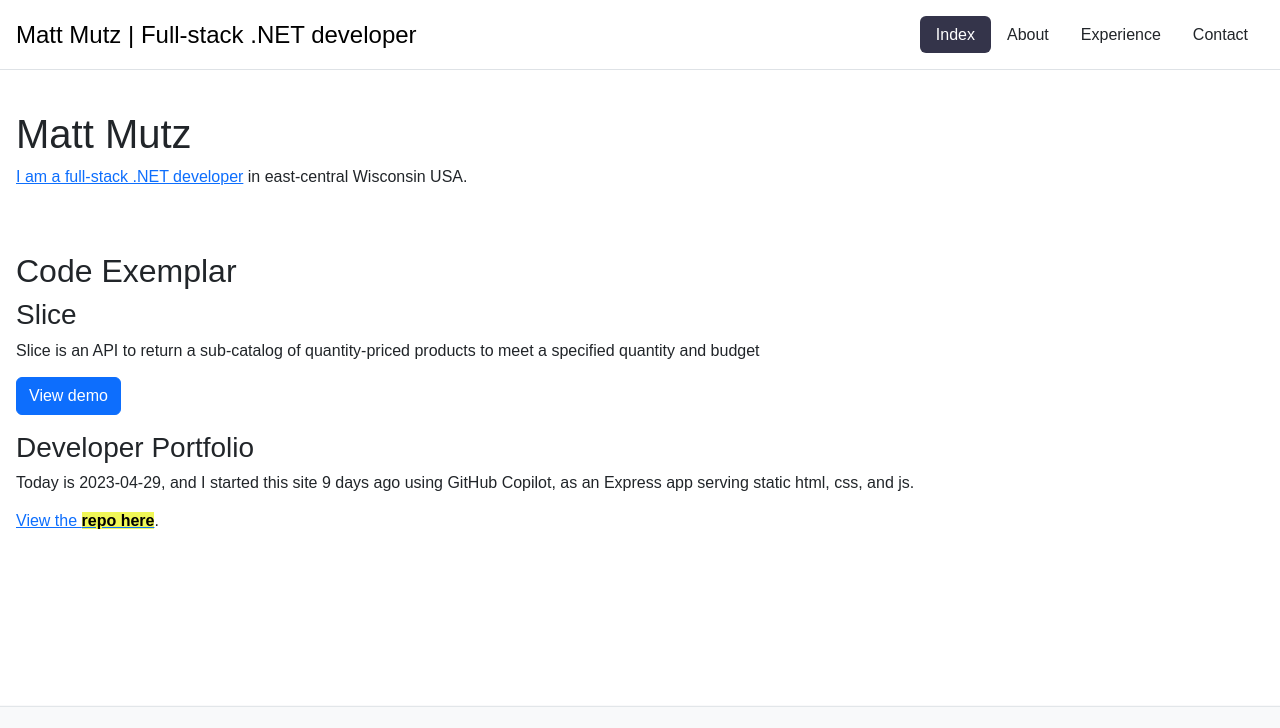
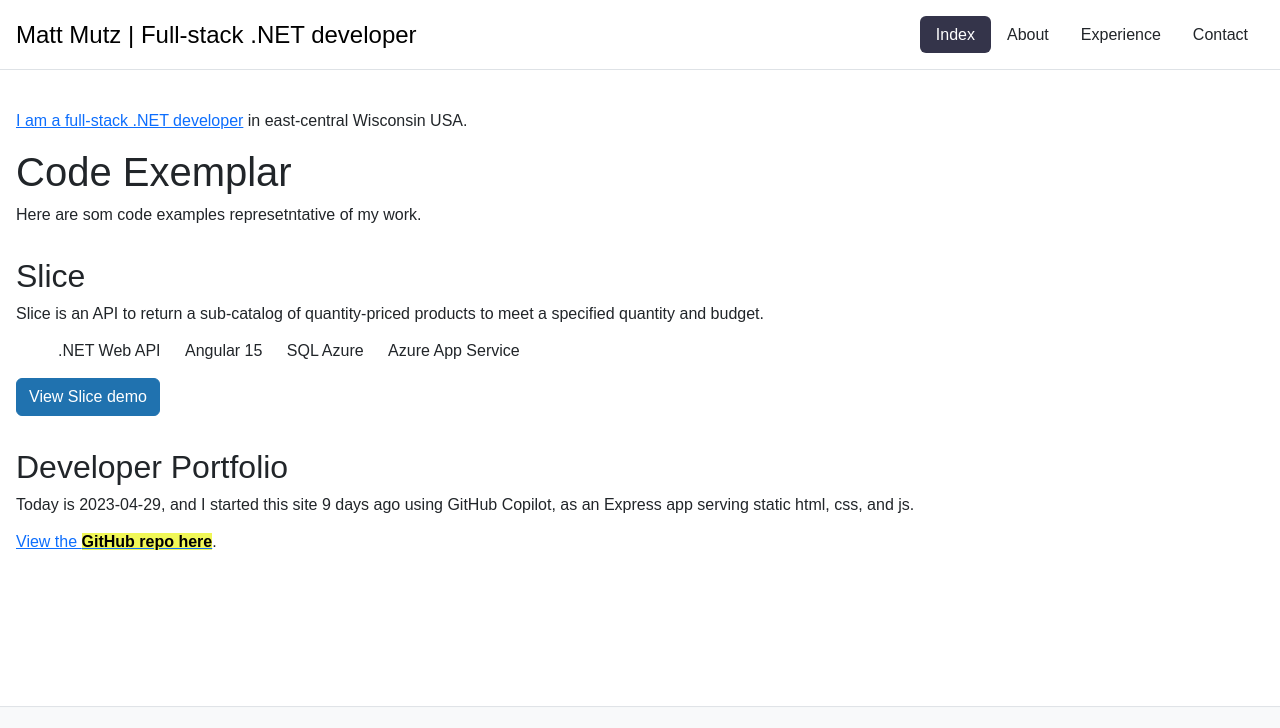
Before and after one commit to mattmutz/code-examples, a website: page public/index.html in a window 1280 px wide. Shown: the top 728 px of the page. Drawn offline with nearby package versions, Linux system fonts and the light colour scheme.

Commit message:
content update: update Slice

```diff
--- a/public/index.html
+++ b/public/index.html
@@ -46,15 +46,23 @@
     </header>
         <div id="main" class="p-3">
             <div id="portfolio">
-                <h1>Matt Mutz</h1>
+
                 <p><a href="https://github.com/mattmutz">I am a full-stack .NET developer</a> in east-central Wisconsin USA.</p>
-                <h2>Code Exemplar</h2>
-                <h3>Slice</h3>
-                <p>Slice is an API to return a sub-catalog of quantity-priced products to meet a specified quantity and budget</p>
-                <p><a class="btn btn-primary" target="_blank" href="https://slice-demo.azurewebsites.net/">View demo</a></p>
-                <h3>Developer Portfolio</h3>
+                <h1>Code Exemplar</h1>
+                <p>Here are som  code examples represetntative of my work.</p>
+                <h2 class="project">Slice</h2>
+                <p>Slice is an API to return a sub-catalog of quantity-priced products to meet a specified quantity and budget.</p>
+                <ul class="technologies">
+            <li>.NET Web API</li>
+            <li>Angular 15</li>
+            <li>SQL Azure</li>
+            <li>Azure App Service</li>
+        </ul>
+
+                <p><a class="btn btn-primary wmh-btn" target="_blank" href="https://slice-demo.azurewebsites.net/">View Slice demo</a></p>
+                <h2 class="project">Developer Portfolio</h2>
                 <p>Today is <span id="todayDate">trees day</span>, and I started this site <span id='days'>-1</span> days ago using GitHub Copilot, as an Express app serving static html, css, and js.</p>
-                <p><a class="contact" target="_blank" href="https://github.com/mattmutz/code-examples">View the <span class="highlight">repo here</span></a>.</p>
+                <p><a class="contact" target="_blank" href="https://github.com/mattmutz/code-examples">View the <span class="highlight">GitHub repo here</span></a>.</p>
             </div>
         </div>
         <footer class="footer p-4 bg-light d-flex flex-wrap justify-content-between align-items-center my-4 border-top">
--- a/public/style.css
+++ b/public/style.css
@@ -66,8 +66,20 @@ h2 {
     background-color: #f0f757;
 }
 
-
-
 .project {
     margin-top: 2rem;
 }
+
+.wmh-btn {
+    background-color: #2072AF !important;
+    border-color: #2072AF !important;
+}
+
+.wmh-btn-green {
+    background-color: #17BF3E !important;
+    border-color: #17BF3E !important;
+}
+
+.wmh-bg-blue {
+    background-color: #2072AF !important;
+}
```
